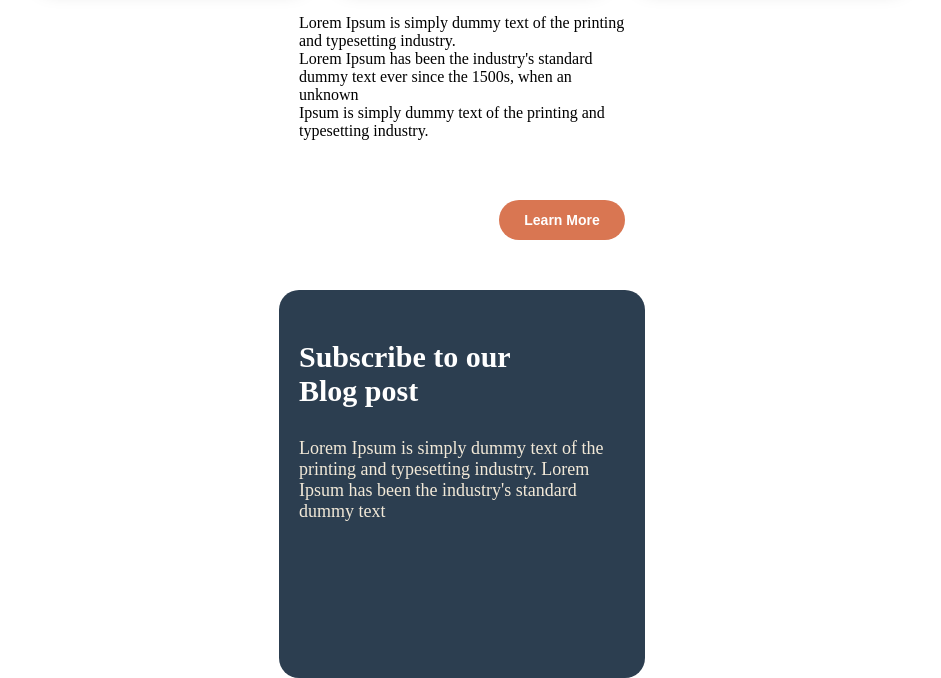
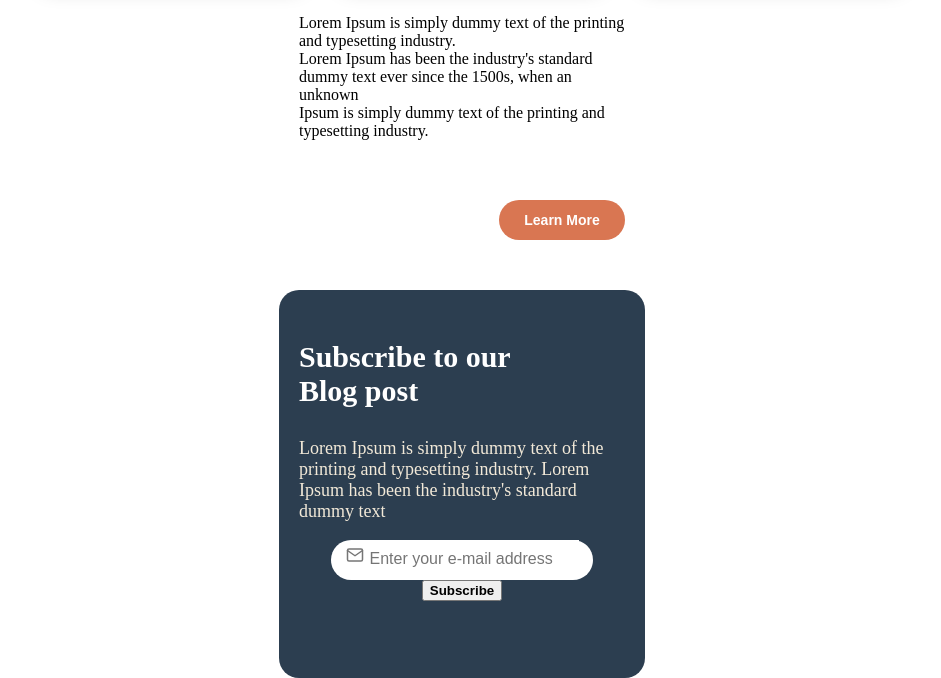
Before and after one commit to sungminjung066-lang/landing, a plain HTML site: page index.html in a window 1280 px wide. Shown: the part 1722-2400 px from the top of the page, without its empty margins (178-1119 px from the left). Drawn offline with Linux system fonts and the light colour scheme.

Commit message:
이메일 입력창 생성

```diff
--- a/index.html
+++ b/index.html
@@ -150,6 +150,15 @@
         Lorem Ipsum is simply dummy text of the printing and typesetting
         industry. Lorem Ipsum has been the industry's standard dummy text
       </p>
+      <div class="email_address">
+        <img src="images/mail.svg" alt="email_icon" width="18" height="18" />
+        <input
+          type="email"
+          class="email"
+          placeholder="Enter your e-mail address"
+        />
+      </div>
+      <button class="subscribe_btn"><strong>Subscribe</strong></button>
     </div>
   </body>
 </html>
--- a/styles.css
+++ b/styles.css
@@ -203,3 +203,20 @@ p.modal_text_s {
   text-align: left;
   color: var(--text-lighter);
 }
+
+div.email_address {
+  text-align: center;
+  margin: auto;
+  width: 262px;
+  height: 40px;
+  background-color: #ffff;
+  border-radius: 20px;
+}
+
+input.email {
+  font-size: 16px;
+  color: #767676;
+  border: none;
+  outline: none;
+  padding-top: 10px;
+}
```
